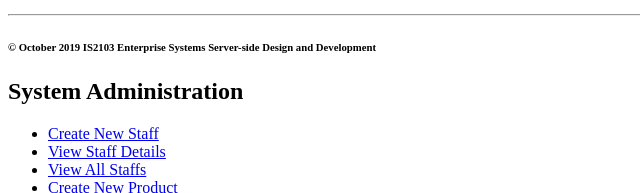
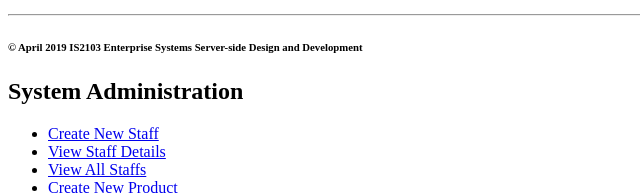
Before and after one commit to socTeamLead/PointOfSaleSystemWeb, a plain HTML site: page index.html in a window 1280 px wide. Shown: the part 169-362 px from the top of the page, 0-640 px from the left. Drawn offline with Linux system fonts and the light colour scheme.

Commit message:
modified index.html cprgt

```diff
--- a/index.html
+++ b/index.html
@@ -13,7 +13,7 @@
 		</ul>
 		<p>
 			<hr/>
-			<h6>&copy; October 2019 IS2103 Enterprise Systems Server-side Design and Development</h6>
+			<h6>&copy; April 2019 IS2103 Enterprise Systems Server-side Design and Development</h6>
 		<h2>System Administration</h2>
 		<ul>
 			<li><a href="./systemAdministration/createNewStaff.html">Create New Staff</a></li>
```
